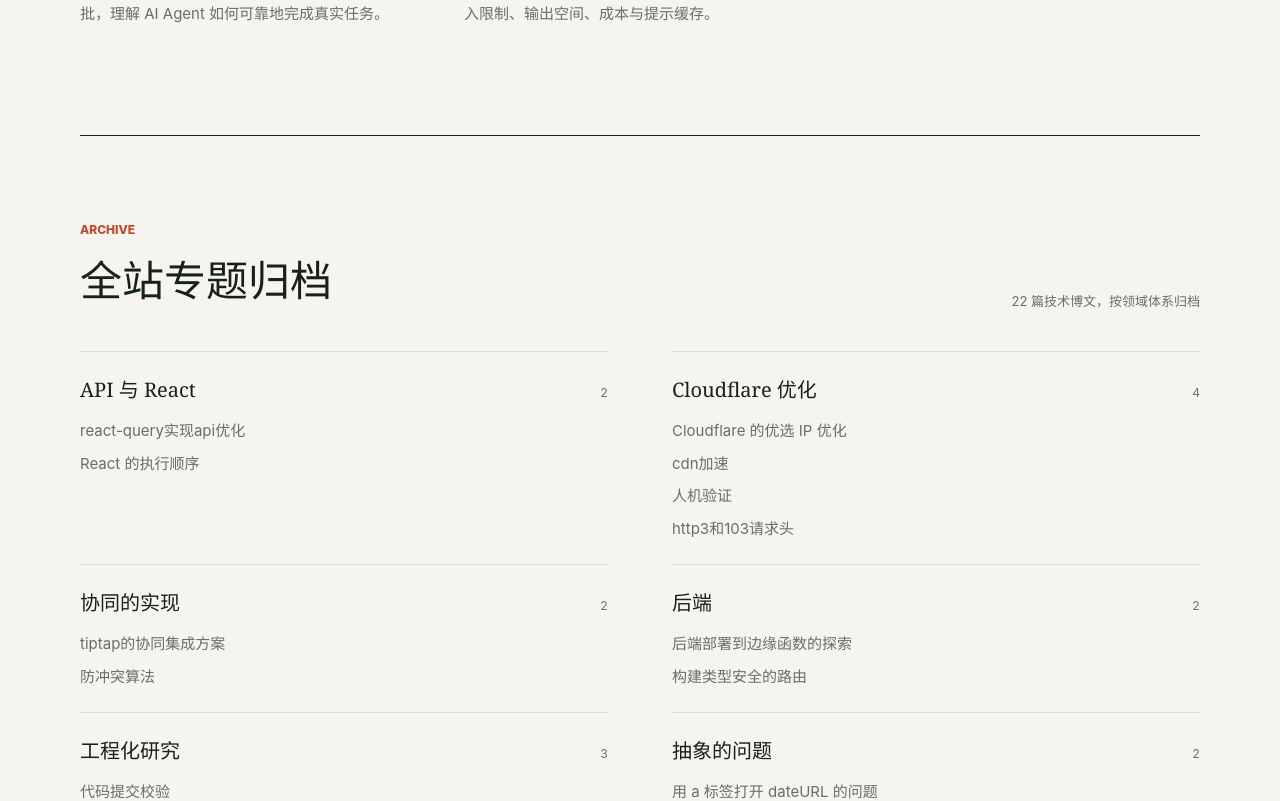
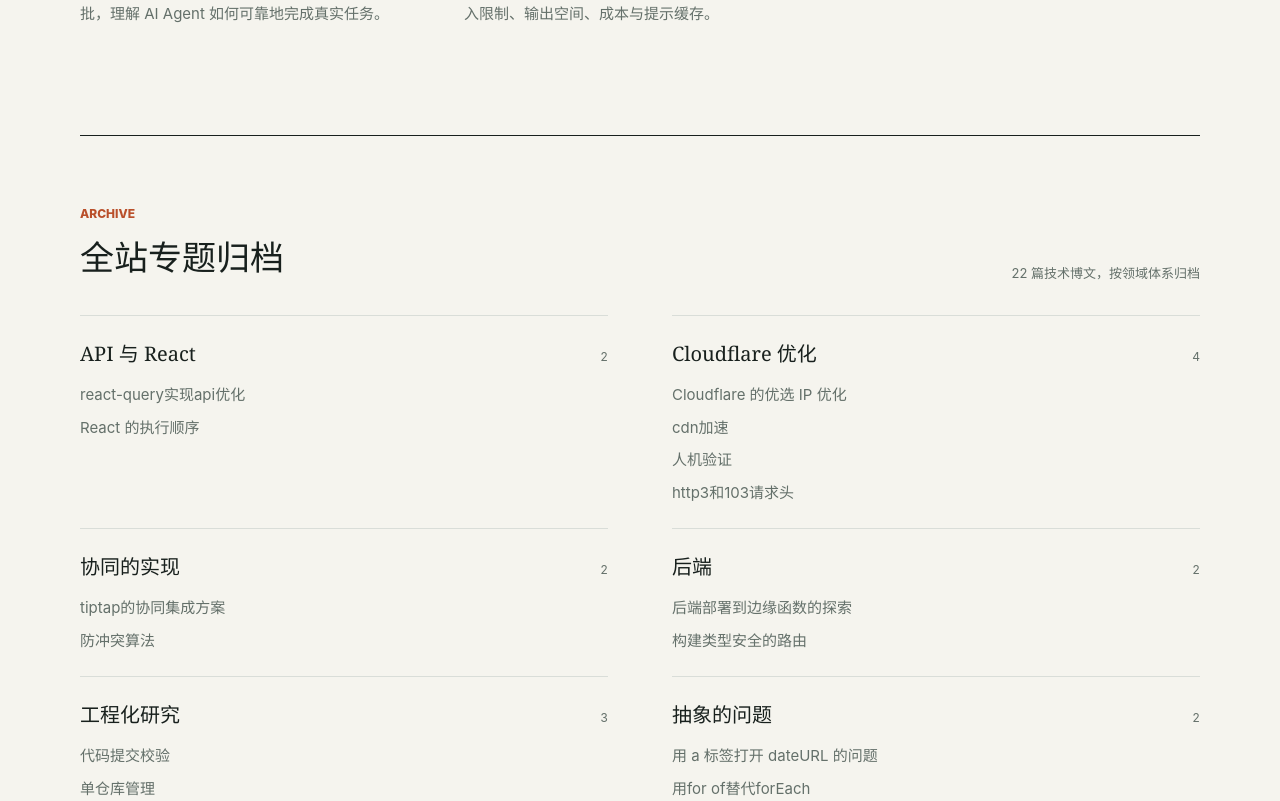
Before and after one commit to ljh12138164/blog, a Next.js app: page / in a window 1280 px wide. Shown: the part 1000-1801 px from the top of the page. Built offline with nearby package versions, Linux system fonts and the light colour scheme.

Commit message:
fix: 降低首页归档视觉层级

```diff
--- a/app/page.tsx
+++ b/app/page.tsx
@@ -120,11 +120,11 @@
         </div>
       </section>
 
-      <section className="mx-auto w-[min(1120px,calc(100%_-_40px))] border-t border-ink py-20 max-md:w-[min(680px,calc(100%_-_28px))] max-md:py-16">
-        <div className="mb-10 flex items-end justify-between gap-6 max-md:flex-col max-md:items-start max-md:gap-3">
+      <section className="mx-auto w-[min(1120px,calc(100%_-_40px))] border-t border-ink py-16 max-md:w-[min(680px,calc(100%_-_28px))] max-md:py-14">
+        <div className="mb-8 flex items-end justify-between gap-6 max-md:flex-col max-md:items-start max-md:gap-3">
           <div>
             <span className="text-xs font-extrabold text-accent">ARCHIVE</span>
-            <h2 className="mt-2 mb-0 text-balance font-serif text-[42px] font-medium max-md:text-4xl">
+            <h2 className="mt-2 mb-0 text-balance font-serif text-[34px] font-medium max-md:text-[32px]">
               全站专题归档
             </h2>
           </div>
```
Also changed, not shown: 2 other files (tests, documents, lock files or other folders).
